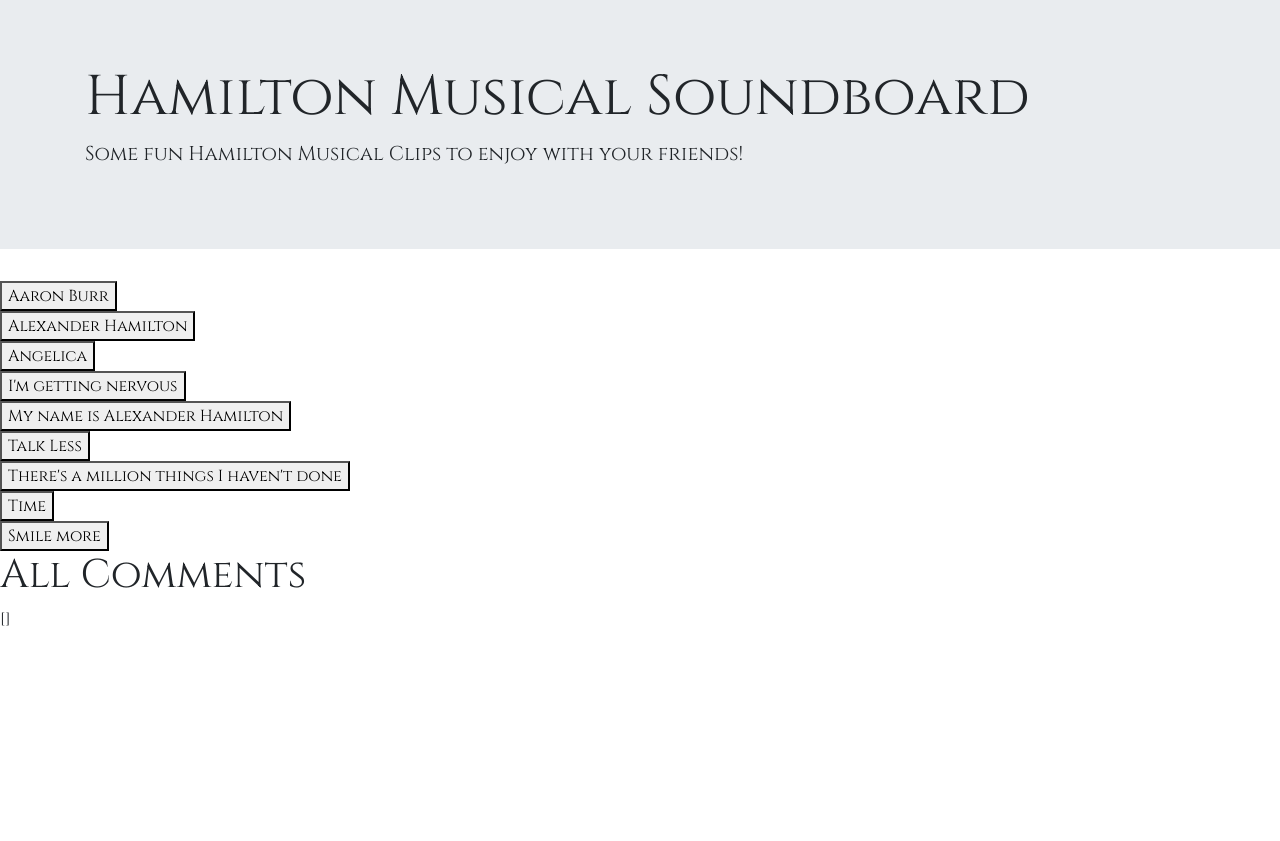
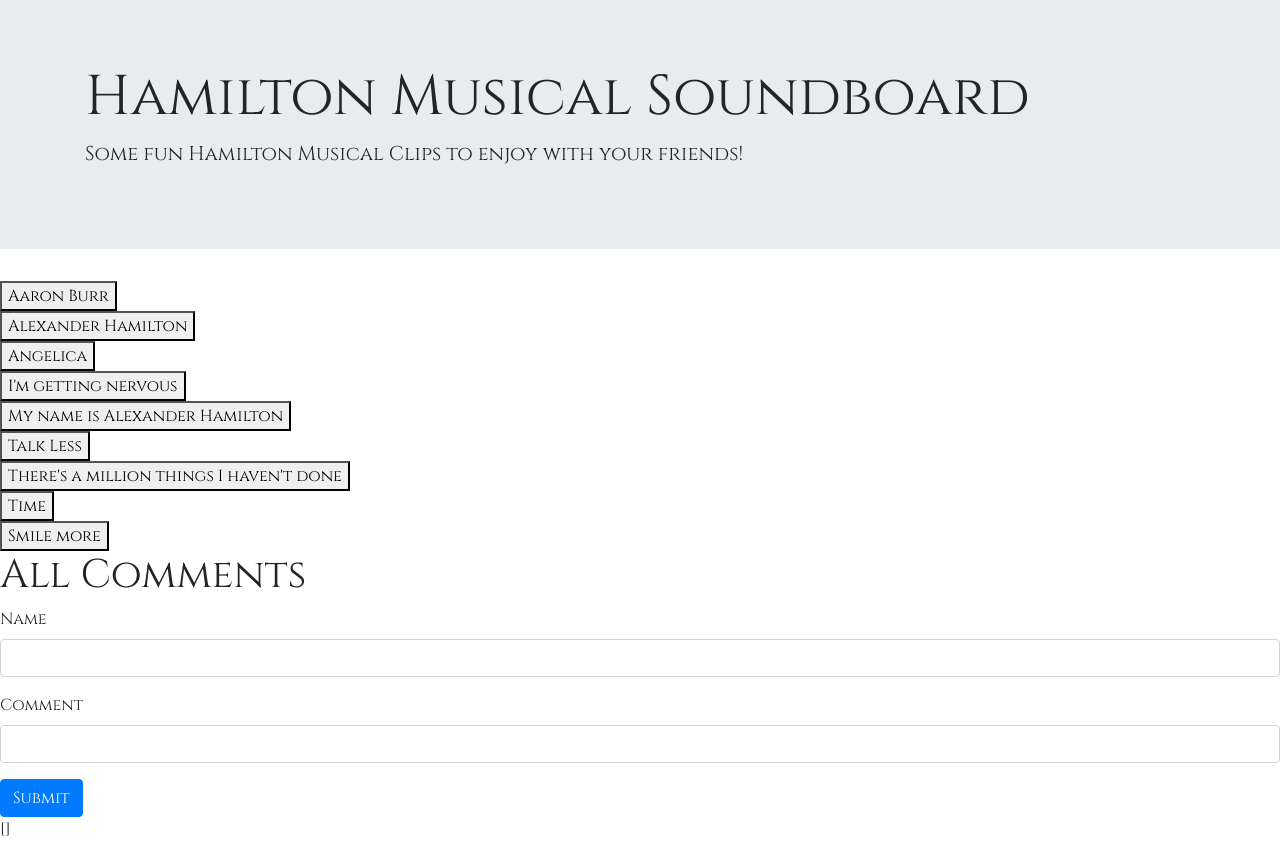
Before and after one commit to hmburd/hamilton-soundboard, a React (Create React App) app: page / in a window 1280 px wide. Before the commit the page ends 800 px from the top, so only its background shows below. Built offline with nearby package versions, Linux system fonts and the light colour scheme; no server answers.

Commit message:
added comment form raw

```diff
--- a/src/api/HamiltonAPI.js
+++ b/src/api/HamiltonAPI.js
@@ -9,9 +9,10 @@
 }
 
 const addComment = (commentObject) => {
-  return fetch(`https://cors-anywhere.herokuapp.com/https://hamilton-backend.herokuapp.com/comments`, {
+  return fetch(`https://cors-anywhere.herokuapp.com/https://hamilton-backend.herokuapp.com/comments/`, {
     headers: {
-      'Content-Type': 'application/json'
+      'Content-Type': 'application/json',
+      'X-Request-With': 'XMLHttpRequest'
     },
     method: 'POST',
     body: JSON.stringify(commentObject)
--- a/src/components/AddCommentForm.js
+++ b/src/components/AddCommentForm.js
@@ -11,15 +11,16 @@
   handleSubmit(event){
     event.preventDefault()
     const commentObject = {
-      name: event.target.elements[0].value,
-      comment: event.target.elements[1].value,
+      commenter_name: event.target.elements[0].value,
+      comment_text: event.target.elements[1].value,
     }
+    console.log(commentObject)
     HamiltonAPI.addComment(commentObject)
       .then((response) => { this.setState({ redirect: true }) })
   }
 
   render() {
-    const { redirect } = this.state
+    const { redirect } = this.state.redirect
     if (redirect) {
       return <Redirect to = "/" />
     }
@@ -27,12 +28,12 @@
     return (
       <div>
         <Form onSubmit={this.handleSubmit.bind(this)}>
-          <Form.Group controlId="name">
+          <Form.Group controlId="commenter_name">
             <Form.Label>Name</Form.Label>
             <Form.Control/>
           </Form.Group>
 
-          <Form.Group controlId="comment">
+          <Form.Group controlId="comment_text">
             <Form.Label>Comment</Form.Label>
             <Form.Control/>
           </Form.Group>
--- a/src/pages/CommentPage.js
+++ b/src/pages/CommentPage.js
@@ -1,6 +1,7 @@
 import React, { Component } from 'react'
 import CommentList from '../components/CommentList.js'
 import HamiltonAPI from '../api/HamiltonAPI.js'
+import AddCommentForm from '../components/AddCommentForm.js'
 
 class CommentPage extends Component {
   state = {
@@ -18,11 +19,11 @@
   }
 
   render() {
-    console.log(this.state.comments)
     return (
 
       <div>
         <h1> All Comments </h1>
+        <AddCommentForm />
         <CommentList comments={this.state.comments} />
       </div>
     )
--- a/src/pages/MusicPage.js
+++ b/src/pages/MusicPage.js
@@ -1,6 +1,7 @@
 import React, { Component } from 'react'
 import SoundFile from '../components/SoundFile.js'
 import CommentPage from './CommentPage'
+
 // import photo from './components/assets/hamiltonphoto.jpg'
 
 
```
